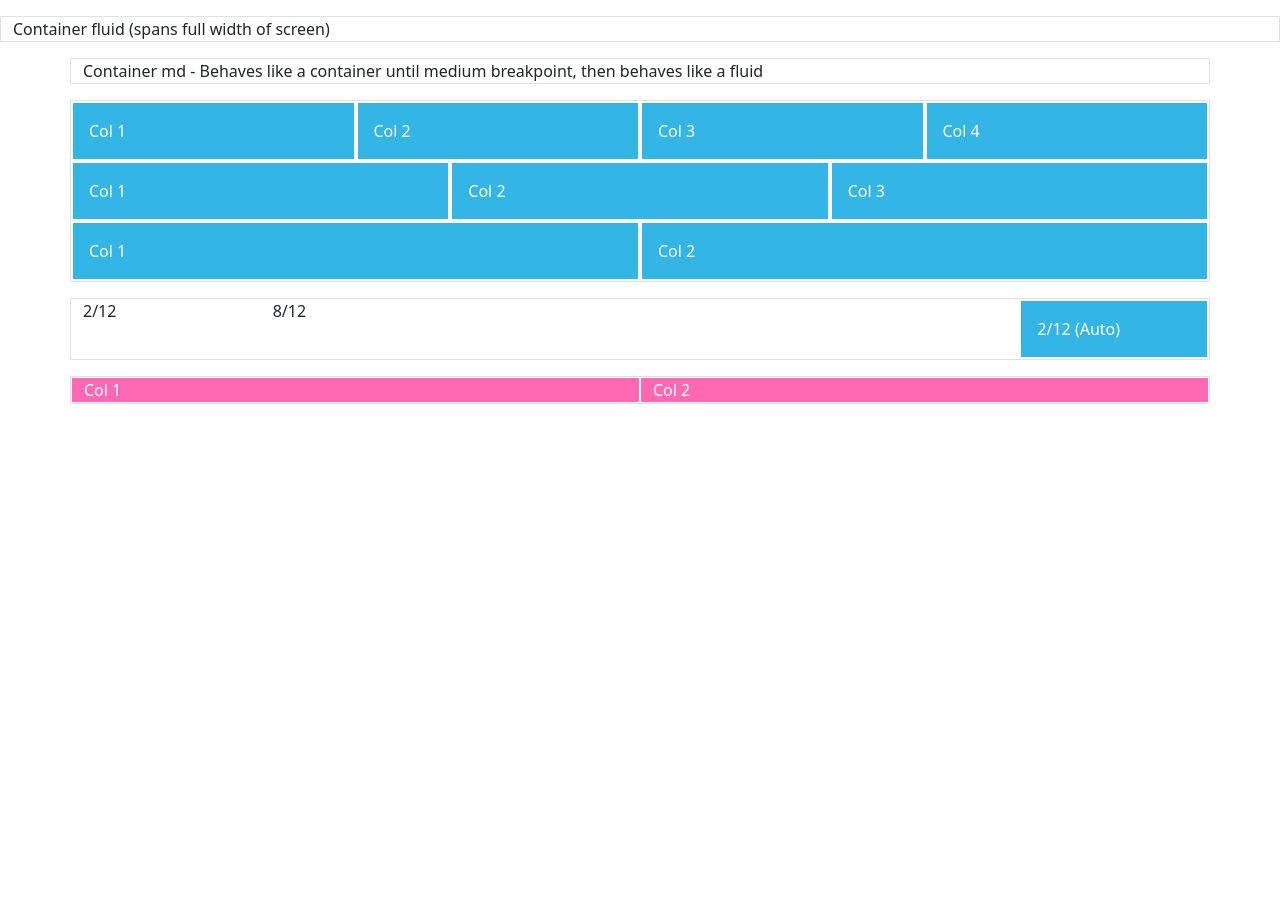
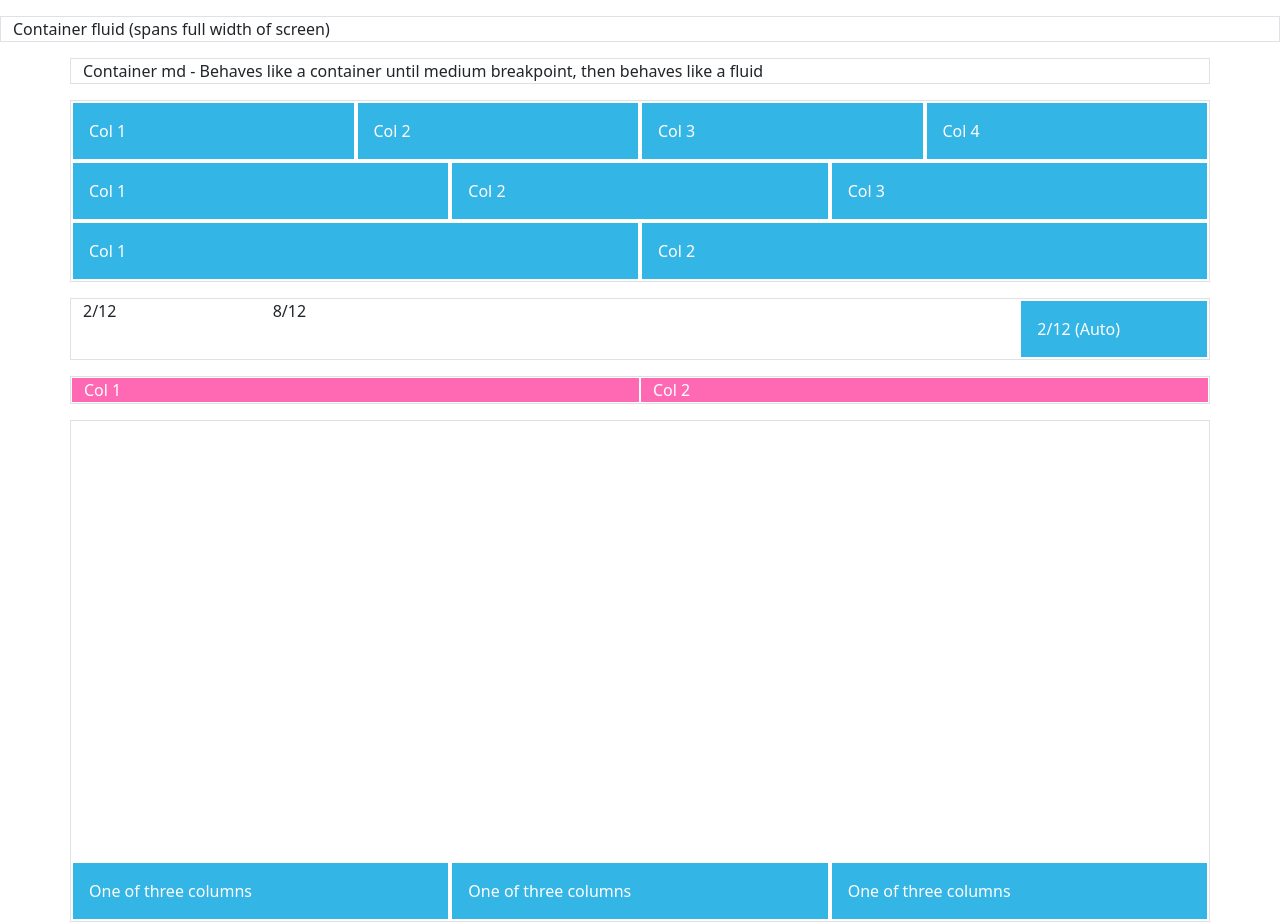
Before and after one commit to reubendawe/bootstrap-learning, a website: page cdn/index.html in a window 1280 px wide. Before the commit the page ends 800 px from the top, so only its background shows below. Drawn offline with nearby package versions, Linux system fonts and the light colour scheme.

Commit message:
Aligmment - Expanded row height and added vertical alignment - Up to 32:33

```diff
--- a/cdn/index.html
+++ b/cdn/index.html
@@ -101,6 +101,22 @@
         </div>
     </div>
 
+    <!-- Alignment -->
+
+    <div class="container border mt-3">
+        <div class="row align-items-end" style="height: 500px;">
+            <div class="col">
+                One of three columns
+            </div>
+            <div class="col">
+                One of three columns
+            </div>
+            <div class="col">
+                One of three columns
+            </div>
+        </div>
+    </div>
+
     <script src="https://cdn.jsdelivr.net/npm/@popperjs/core@2.11.8/dist/umd/popper.min.js" integrity="sha384-I7E8VVD/ismYTF4hNIPjVp/Zjvgyol6VFvRkX/vR+Vc4jQkC+hVqc2pM8ODewa9r" crossorigin="anonymous"></script>
     <script src="https://cdn.jsdelivr.net/npm/bootstrap@5.3.7/dist/js/bootstrap.min.js" integrity="sha384-7qAoOXltbVP82dhxHAUje59V5r2YsVfBafyUDxEdApLPmcdhBPg1DKg1ERo0BZlK" crossorigin="anonymous"></script>
 </body>
```
